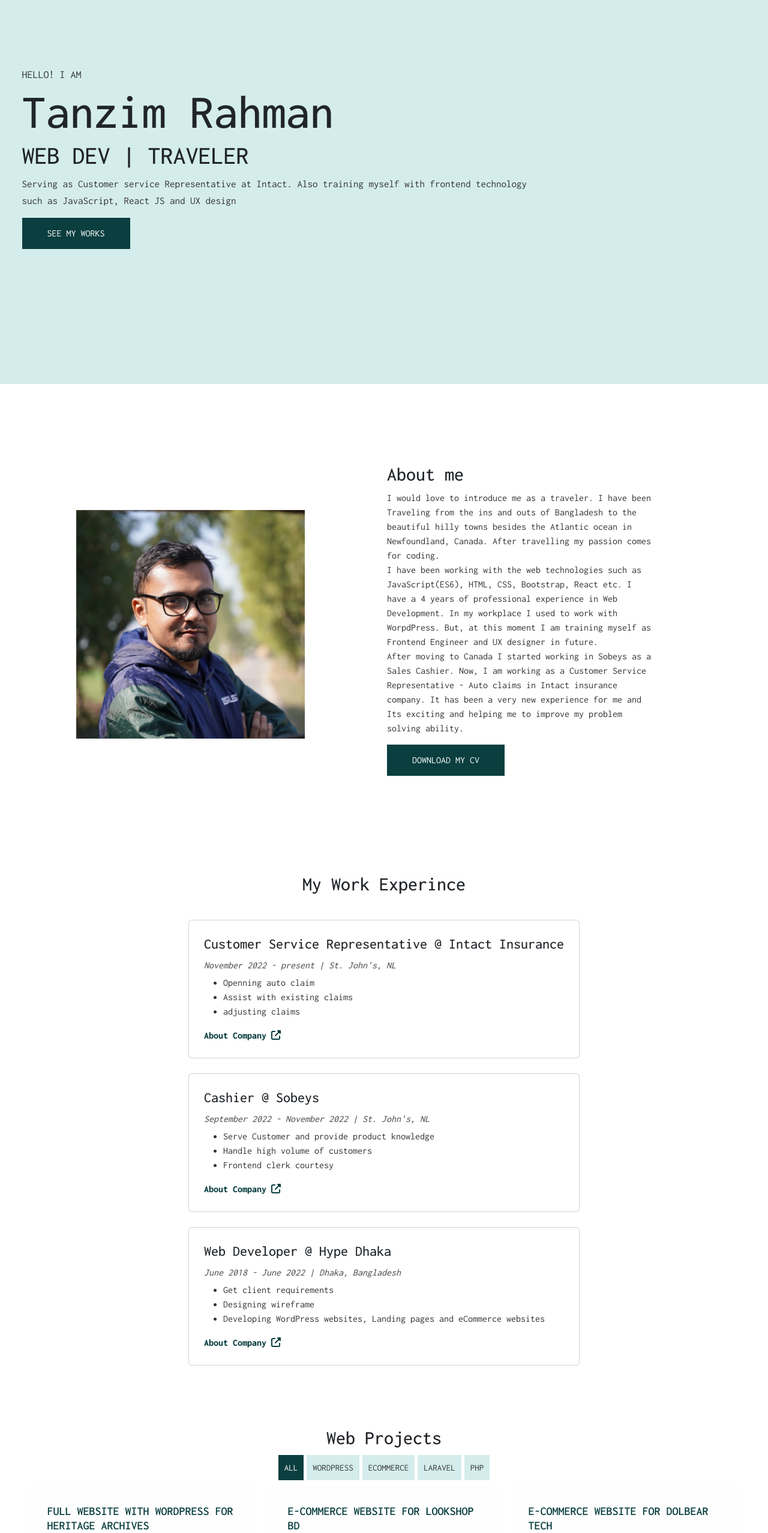
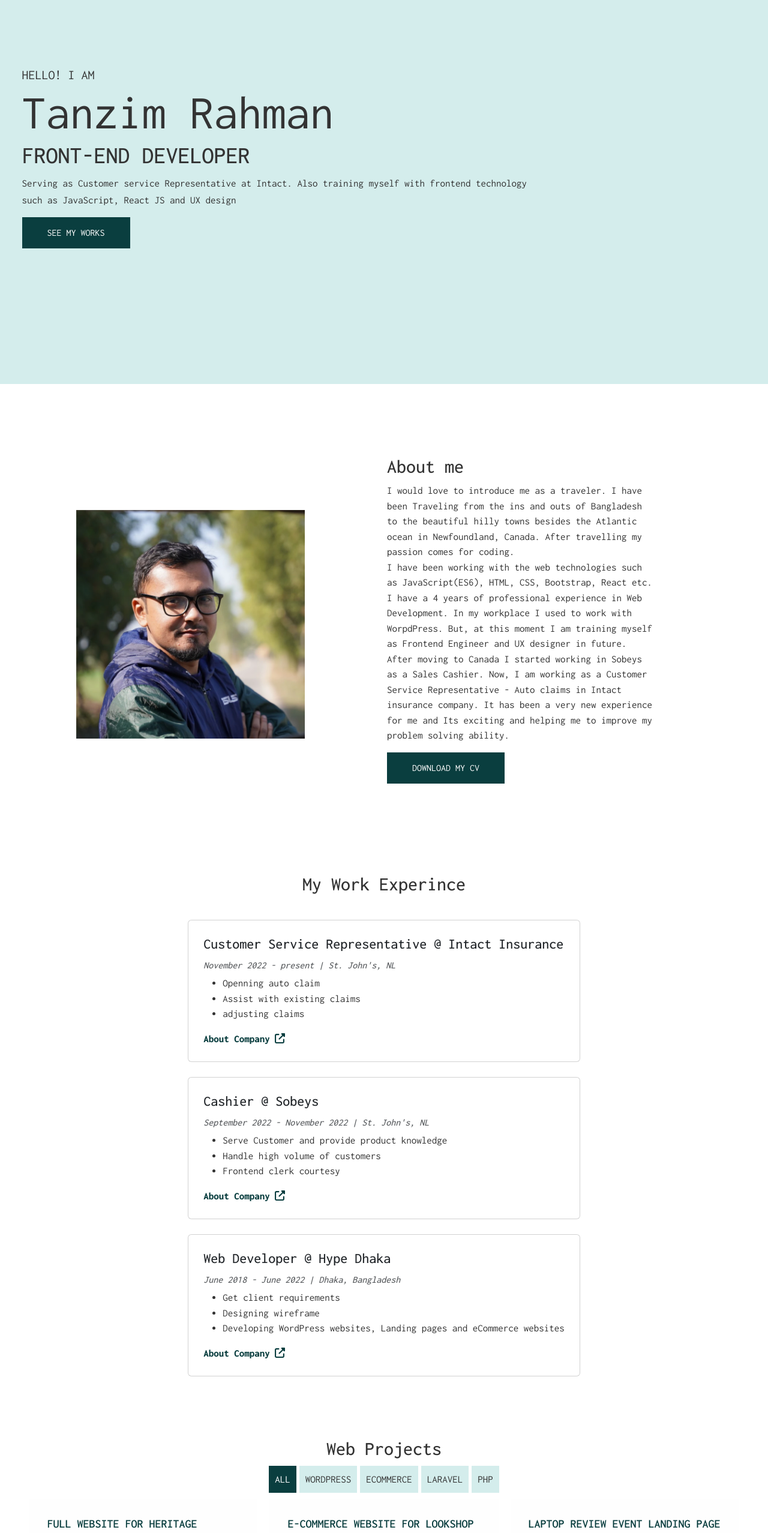
Before and after one commit to tanzimr8/website-tanzim, a React (Create React App) app: page / in a window 1280 px wide. Shown: the part 160-2715 px from the top of the page at 60% size. Built offline with nearby package versions, Linux system fonts and the light colour scheme.

Commit message:
enhanced css in activities section

```diff
--- a/src/assets/styles.scss
+++ b/src/assets/styles.scss
@@ -7,10 +7,7 @@ h1,
 p {
     margin: 0;
     padding: 0;
-}
-
-p {
-    font-size: 15px;
+    font-size: 17px;
     font-weight: 400;
     color: $text-color;
 }
@@ -69,6 +66,7 @@ a:hover {
             text-decoration: none;
             text-transform: uppercase;
             margin-right: 10px;
+            font-size: 19px;
         }
 
         &:active {
@@ -106,7 +104,7 @@ a:hover {
     .slider-content {
         .hello {
             text-transform: uppercase;
-            font-size: 18px;
+            font-size: 22px;
         }
 
         h1 {
@@ -114,7 +112,7 @@ a:hover {
         }
 
         h2 {
-            font-size: 42px;
+            font-size: 40px;
         }
 
         p {
@@ -151,7 +149,7 @@ a:hover {
 
         p {
             width: 70%;
-            font-size: 16px;
+            font-size: 17px;
         }
 
         button {
@@ -277,11 +275,11 @@ a:hover {
     padding: 50px 0;
 
     .activities-card-wrapper {
-        background-color: #fefefe;
+        // background-color: #fefefe;
         .activities-card {
-            width: 600px;
+            width: 800px;
             height: 300px;
-            background-color: #fefefe;
+            background-color: rgba(55, 196, 185, 0.2);
             padding: 10px 80px;
             margin: 10px 10px;
             display: flex;
@@ -289,10 +287,12 @@ a:hover {
             justify-content: center;
             align-items: center;
             flex-direction: column;
-
+            // border-bottom: 3px solid $primary-color;
+            // box-shadow: rgba(149, 157, 165, 0.2) 0px 8px 24px;
+            box-shadow: rgba(55, 196, 185, 0.4) 0px 7px 29px 0px;
             .arrow {
                 position: absolute;
-                color: $primary-color;
+                color: #555;
                 cursor: pointer;
             }
 
@@ -327,7 +327,7 @@ a:hover {
                 cursor: pointer;
                 display: flex;
                 gap: 5px;
-
+                color: $primary-color;
                 .dot-indicator {
                     flex-direction: row !important;
 
--- a/src/components/Slider.jsx
+++ b/src/components/Slider.jsx
@@ -7,10 +7,11 @@ const Slider = () => {
             <div className="slider-content">
                 <p className='hello'>Hello! I am</p>
                 <h1>Tanzim Rahman</h1>
-                <h2>WEB DEV | TRAVELER</h2>
+                <h2>FRONT-END DEVELOPER</h2>
                 <p>Serving as Customer service Representative at Intact. Also training myself with frontend technology such as JavaScript, React JS and UX design</p>
-                <a href='#about'><Button text='See my works'/></a>
+                <a href='#projects'><Button text='See my works'/></a>
             </div>
+            {/* <div className="slider-git"></div> */}
         </section>
     </>
   )
--- a/src/data/activities.js
+++ b/src/data/activities.js
@@ -15,6 +15,6 @@ export const activityData = [
         id:3,
         title: 'Bought a new Car',
         date: 'February 28, 2024',
-        details: 'Just bought my first car. Its the Mazda3 2024. Something to remeber!  '
+        details: 'Just bought my first car. Its the Mazda3 2024. Something to remember!  '
     }
 ];
--- a/src/data/projects.js
+++ b/src/data/projects.js
@@ -1,7 +1,7 @@
 export const data = [
     {
         id:1,
-        title: 'FULL WEBSITE WITH WORDPRESS FOR HERITAGE ARCHIVES',
+        title: 'FULL WEBSITE FOR HERITAGE ARCHIVES',
         details: 'Wordpress based full website to showcase the collection of the archives. Developed a catalog classification to show the types of collection the archive has. Users can also view the publications which are made with the Custom post type plugin in wordpress.',
         tools: ['Wordpress', 'Elementor'],
         category: 'WordPress',
@@ -16,16 +16,6 @@ export const data = [
         tools: ['Wordpress', 'Elementor', 'Woocommerce'],
         category: 'ECommerce',
         link: 'https://lookshopbd.com',
-        github: false,
-        githubLink: ''
-    },
-    {
-        id:3,
-        title: 'E-Commerce Website for Dolbear tech',
-        details: 'This is a complete woocommerce based website for selling electronic products in Bangladesh. They are the OnePlus dealer in bangladesh. I used the woodmart theme also for this site',
-        tools: ['Wordpress', 'Elementor', 'Woocommerce'],
-        category: 'ECommerce',
-        link: 'https://dolbear.tech/',
         github: false,
         githubLink: ''
     },
@@ -55,7 +45,7 @@ export const data = [
         details: 'The app had 5 quizes containing 20 points and the user with the highest points would get a free ticket for the laptop fair. It had a backend with admin access to view the users who participated in the quiz. The app also generated unique tickets for the winners."',
         tools: ['PHP','JavaScript','Bootstrap','MySQL'],
         category: 'PHP',
-        link: 'https://contrivance-bd.com/',
+        link: '#',
         github: false,
         githubLink: ''
     },
```
